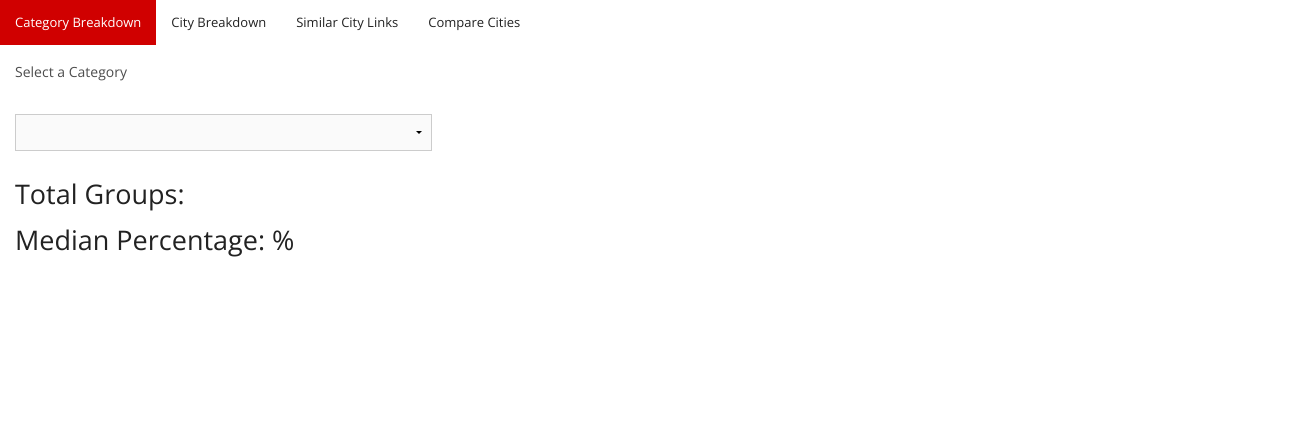
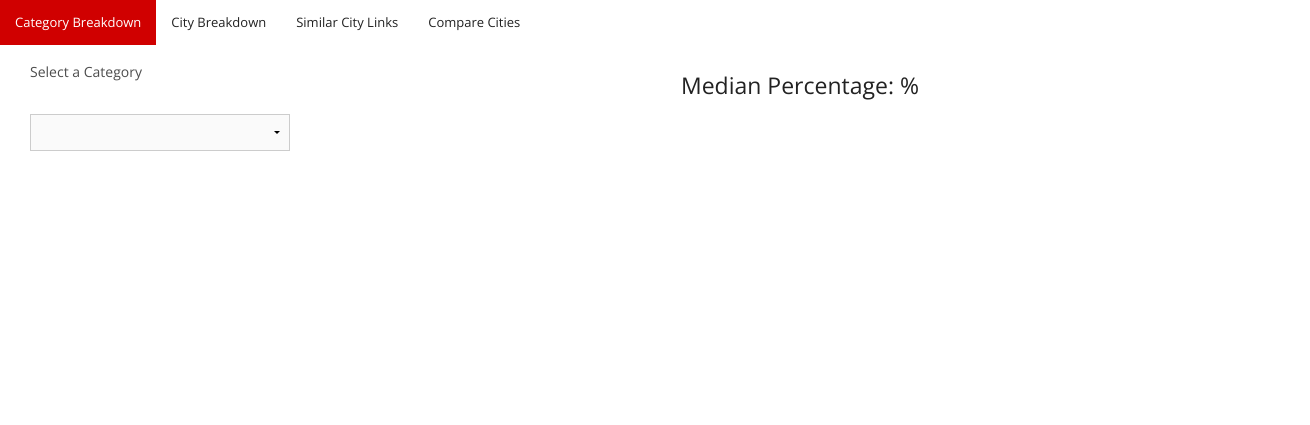
Before and after one commit to devindreszer/meetup_culture, a website: page public/index.html at #/categories in a window 1280 px wide. Shown: the whole page, 1310 px wide, since content can reach past the window. Drawn offline with nearby package versions, Linux system fonts and the light colour scheme; no server answers.

Commit message:
City and category breakdowns have improved layout

```diff
--- a/public/app/views/categories.html
+++ b/public/app/views/categories.html
@@ -1,12 +1,15 @@
-<div class="small-12 medium-6 large-4">
+<div class="row">
+  <div class="medium-12 large-3 columns">
     <label>Select a Category
       <select id="category-selection" x-ng-model="currentCategory" x-ng-options="category.name for category in categories">
       </select>
     </label>
   </div>
+  <div class="medium-12 large-9 columns text-center">
     <h2>{{ currentCategory.name }}</h2>
-<h3>Total Groups: {{ currentCategory.total_groups | number:0 }}</h3>
-<h3>Median Percentage: {{ currentCategory.median_percentage | percentage:1 }}</h3>
+    <h4>Median Percentage: {{ currentCategory.median_percentage | percentage:1 }}</h4>
     <div id="chart">
       <bar-chart data="currentCategory"></bar-chart>
     </div>
+  </div>
+</div>
--- a/public/scss/_settings.scss
+++ b/public/scss/_settings.scss
@@ -82,7 +82,7 @@ $include-html-global-classes: $include-html-classes;
 
 $row-width: rem-calc(1440);
 // $total-columns: 12;
-// $column-gutter: rem-calc(30);
+$column-gutter: rem-calc(60);
 
 // c. Global
 // - - - - - - - - - - - - - - - - - - - - - - - - -
```
Also changed, not shown: public/app/views/cities.html (+6 -2 lines), public/stylesheets/app.css. Lines whose indentation alone changed are shown as unchanged.
